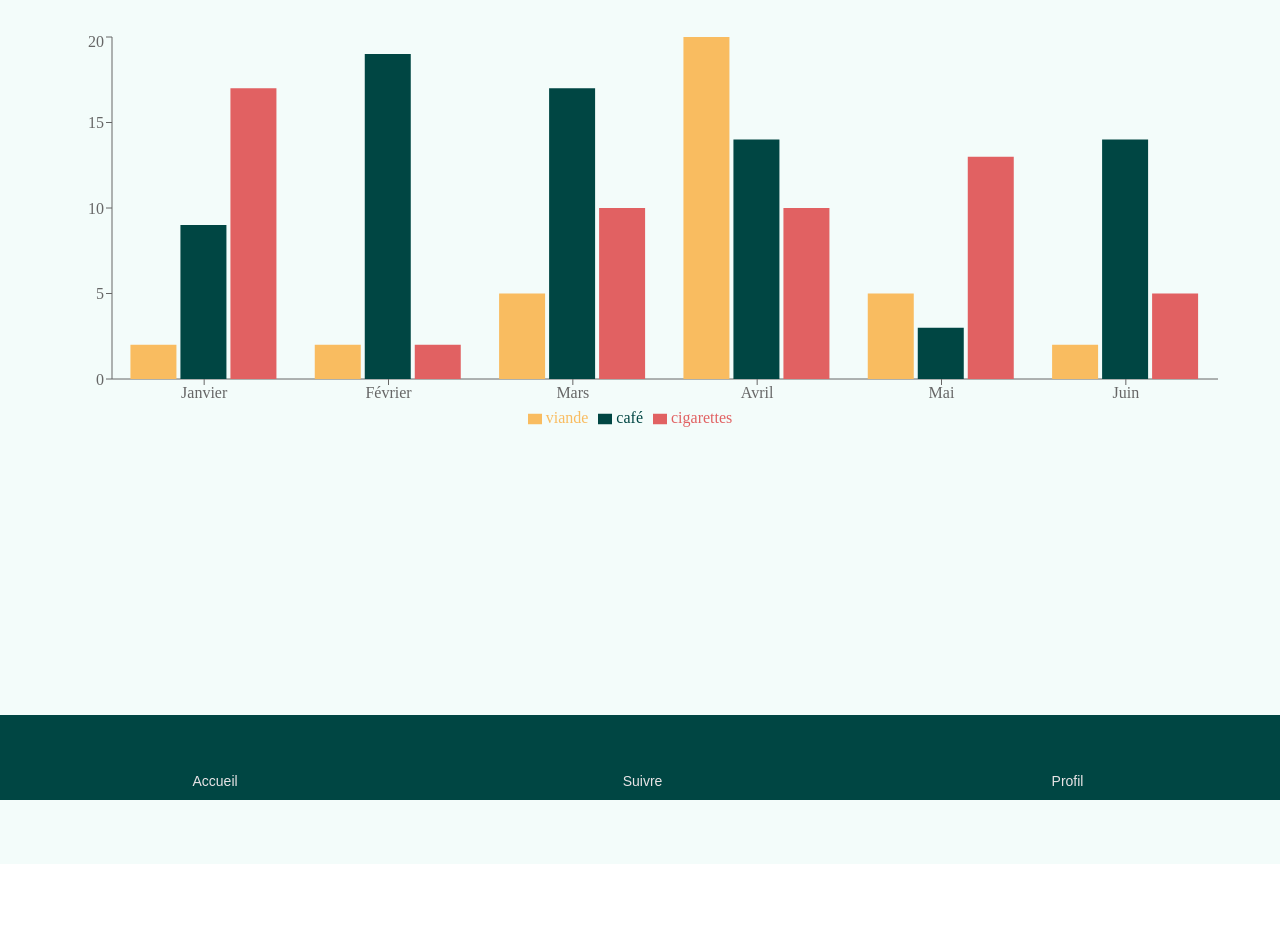
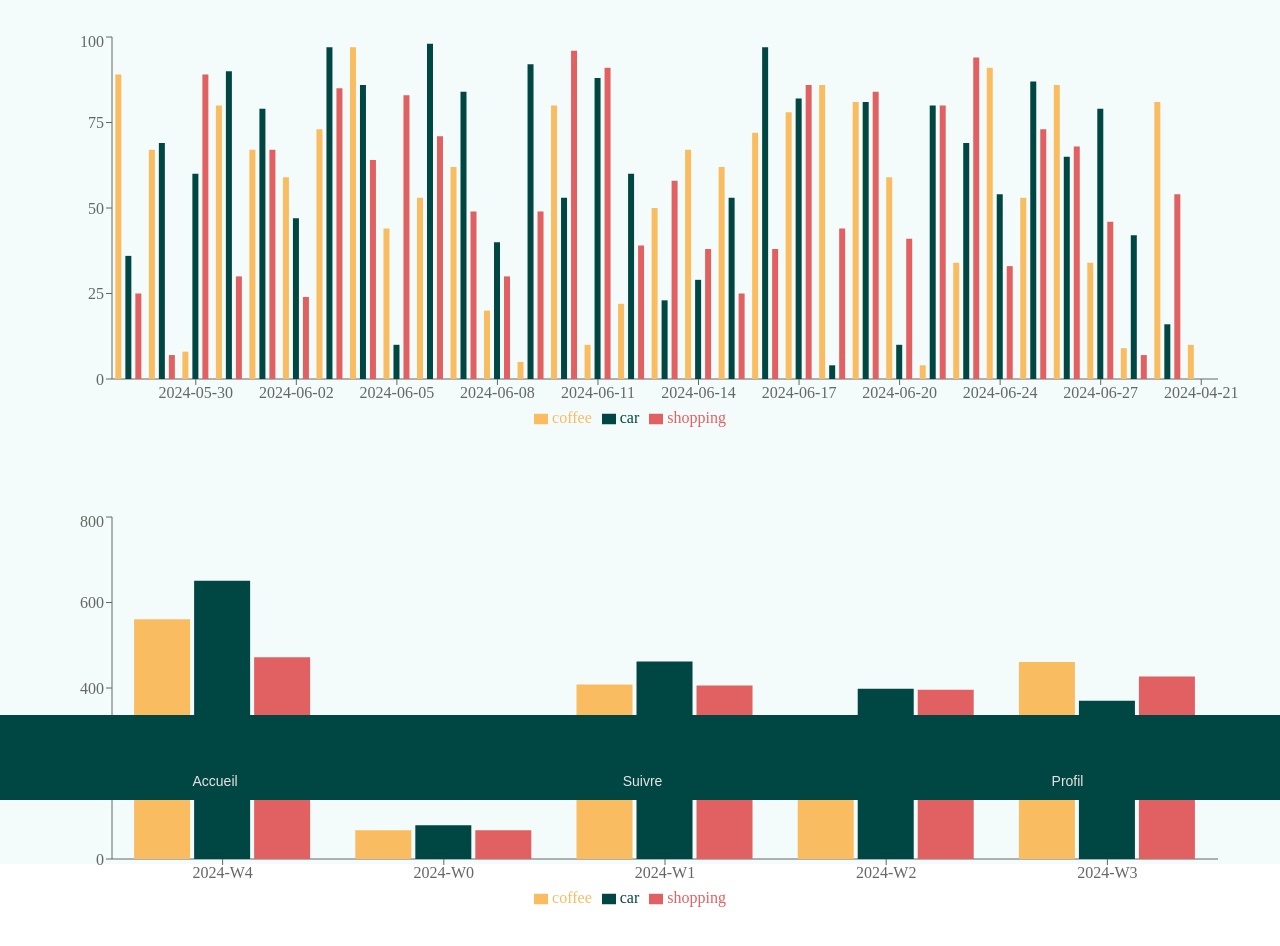
Before and after one commit to Agrumee/moinscestbien, a React (Vite) app in the folder front/: page / in a window 1280 px wide. Shown: the top 946 px of the page. Before the commit the page ends 864 px from the top, so only its background shows below. Built offline with nearby package versions, Linux system fonts and the light colour scheme.

Commit message:
add api endpoint to have all the consumptions and modify chart to handle the right type of data

```diff
--- a/front/src/components/atoms/ConsumptionsChart/ConsumptionsChart.tsx
+++ b/front/src/components/atoms/ConsumptionsChart/ConsumptionsChart.tsx
@@ -1,43 +1,76 @@
+import { useState } from 'react';
 import { BarChart, Bar, XAxis, YAxis, CartesianGrid, Tooltip, Legend, ResponsiveContainer } from 'recharts';
 import "./ConsumptionsChart.scss";
 
-// Génération de données aléatoires
-const generateRandomData = () => {
-  const months = ['Janvier', 'Février', 'Mars', 'Avril', 'Mai', 'Juin'];
-  return months.map(month => ({
-    name: month,
-    viande: Math.floor(Math.random() * 21),
-    café: Math.floor(Math.random() * 21),
-    cigarettes: Math.floor(Math.random() * 21),
+const COLORS = ['#F9BC60', '#004643', '#E16162', '#DD614A', '#3a86ff', '#73a580', '#f28482'];
+
+interface ConsumptionsChartProps {
+  className?: string;
+  data: Array<{ date: string; product: string; quantity: number }>;
+  period: 'daily' | 'weekly' | 'monthly';
+}
+
+const groupDataByPeriod = (data: Array<{ date: string; product: string; quantity: number }>, period: 'daily' | 'weekly' | 'monthly') => {
+  const groupedData: { [key: string]: { [key: string]: number } } = {};
+
+  data.forEach(({ date, product, quantity }) => {
+    const dateObj = new Date(date);
+    let key: string;
+
+    switch (period) {
+      case 'daily':
+        key = date;
+        break;
+      case 'weekly':
+        const week = `${dateObj.getFullYear()}-W${Math.ceil((dateObj.getDate() + 1 - dateObj.getDay()) / 7)}`;
+        key = week;
+        break;
+      case 'monthly':
+        key = `${dateObj.getFullYear()}-${dateObj.getMonth() + 1}`;
+        break;
+      default:
+        key = date;
+    }
+
+    if (!groupedData[key]) {
+      groupedData[key] = {};
+    }
+
+    if (!groupedData[key][product]) {
+      groupedData[key][product] = 0;
+    }
+
+    groupedData[key][product] += quantity;
+  });
+
+  return Object.entries(groupedData).map(([key, values]) => ({
+    name: key,
+    ...values
   }));
 };
 
-const data = generateRandomData();
+const getColor = (index: number) => COLORS[index % COLORS.length];
 
-interface ConsumptionsChartProps {
-  className?: string;
-}
+export default function ConsumptionsChart({ className, data, period }: ConsumptionsChartProps) {
+  const transformedData = groupDataByPeriod(data, period);
 
-export default function ConsumptionsChart({ className }: ConsumptionsChartProps) {
+  // Récupérer les produits uniques
+  const products = Array.from(new Set(transformedData.flatMap(d => Object.keys(d).filter(k => k !== 'name'))));
+
   return (
     <div className={`a-consumptions-chart ${className}`}>
       <ResponsiveContainer width="100%" height={400}>
         <BarChart
-          data={data}
-          margin={{
-            top: 5,
-            right: 30,
-            left: 20,
-            bottom: 5,
-          }}
+          data={transformedData}
+          margin={{ top: 5, right: 30, left: 20, bottom: 5 }}
         >
           <XAxis dataKey="name" />
           <YAxis />
           <Tooltip />
           <Legend />
-          <Bar dataKey="viande" fill="#F9BC60" />
-          <Bar dataKey="café" fill="#004643" />
-          <Bar dataKey="cigarettes" fill="#E16162" />
+          {products.map((product, index) => (
+            <Bar key={product} dataKey={product} fill={getColor(index)} />
+          ))}
         </BarChart>
       </ResponsiveContainer>
     </div>
--- a/front/src/pages/Home.tsx
+++ b/front/src/pages/Home.tsx
@@ -4,8 +4,119 @@ import Toast from "../components/molecules/Toast/Toast";
 import ConsumptionsChart from "../components/atoms/ConsumptionsChart/ConsumptionsChart";
 
 const Home = () => {
+
+  // Exemple de données
+const data = [
+  { "quantity": 89.0, "date": "2024-05-28", "product": "coffee" },
+  { "quantity": 67.0, "date": "2024-05-29", "product": "coffee" },
+  { "quantity": 8.0, "date": "2024-05-30", "product": "coffee" },
+  { "quantity": 80.0, "date": "2024-05-31", "product": "coffee" },
+  { "quantity": 67.0, "date": "2024-06-01", "product": "coffee" },
+  { "quantity": 59.0, "date": "2024-06-02", "product": "coffee" },
+  { "quantity": 73.0, "date": "2024-06-03", "product": "coffee" },
+  { "quantity": 97.0, "date": "2024-06-04", "product": "coffee" },
+  { "quantity": 44.0, "date": "2024-06-05", "product": "coffee" },
+  { "quantity": 53.0, "date": "2024-06-06", "product": "coffee" },
+  { "quantity": 62.0, "date": "2024-06-07", "product": "coffee" },
+  { "quantity": 20.0, "date": "2024-06-08", "product": "coffee" },
+  { "quantity": 5.0, "date": "2024-06-09", "product": "coffee" },
+  { "quantity": 80.0, "date": "2024-06-10", "product": "coffee" },
+  { "quantity": 10.0, "date": "2024-06-11", "product": "coffee" },
+  { "quantity": 22.0, "date": "2024-06-12", "product": "coffee" },
+  { "quantity": 50.0, "date": "2024-06-13", "product": "coffee" },
+  { "quantity": 67.0, "date": "2024-06-14", "product": "coffee" },
+  { "quantity": 62.0, "date": "2024-06-15", "product": "coffee" },
+  { "quantity": 72.0, "date": "2024-06-16", "product": "coffee" },
+  { "quantity": 78.0, "date": "2024-06-17", "product": "coffee" },
+  { "quantity": 86.0, "date": "2024-06-18", "product": "coffee" },
+  { "quantity": 81.0, "date": "2024-06-19", "product": "coffee" },
+  { "quantity": 59.0, "date": "2024-06-20", "product": "coffee" },
+  { "quantity": 4.0, "date": "2024-06-22", "product": "coffee" },
+  { "quantity": 34.0, "date": "2024-06-23", "product": "coffee" },
+  { "quantity": 91.0, "date": "2024-06-24", "product": "coffee" },
+  { "quantity": 53.0, "date": "2024-06-25", "product": "coffee" },
+  { "quantity": 86.0, "date": "2024-06-26", "product": "coffee" },
+  { "quantity": 34.0, "date": "2024-06-27", "product": "coffee" },
+  { "quantity": 9.0, "date": "2024-06-28", "product": "coffee" },
+  { "quantity": 36.0, "date": "2024-05-28", "product": "car" },
+  { "quantity": 69.0, "date": "2024-05-29", "product": "car" },
+  { "quantity": 60.0, "date": "2024-05-30", "product": "car" },
+  { "quantity": 90.0, "date": "2024-05-31", "product": "car" },
+  { "quantity": 79.0, "date": "2024-06-01", "product": "car" },
+  { "quantity": 47.0, "date": "2024-06-02", "product": "car" },
+  { "quantity": 97.0, "date": "2024-06-03", "product": "car" },
+  { "quantity": 86.0, "date": "2024-06-04", "product": "car" },
+  { "quantity": 10.0, "date": "2024-06-05", "product": "car" },
+  { "quantity": 98.0, "date": "2024-06-06", "product": "car" },
+  { "quantity": 84.0, "date": "2024-06-07", "product": "car" },
+  { "quantity": 40.0, "date": "2024-06-08", "product": "car" },
+  { "quantity": 92.0, "date": "2024-06-09", "product": "car" },
+  { "quantity": 53.0, "date": "2024-06-10", "product": "car" },
+  { "quantity": 88.0, "date": "2024-06-11", "product": "car" },
+  { "quantity": 60.0, "date": "2024-06-12", "product": "car" },
+  { "quantity": 23.0, "date": "2024-06-13", "product": "car" },
+  { "quantity": 29.0, "date": "2024-06-14", "product": "car" },
+  { "quantity": 53.0, "date": "2024-06-15", "product": "car" },
+  { "quantity": 97.0, "date": "2024-06-16", "product": "car" },
+  { "quantity": 82.0, "date": "2024-06-17", "product": "car" },
+  { "quantity": 4.0, "date": "2024-06-18", "product": "car" },
+  { "quantity": 81.0, "date": "2024-06-19", "product": "car" },
+  { "quantity": 10.0, "date": "2024-06-20", "product": "car" },
+  { "quantity": 16.0, "date": "2024-06-21", "product": "car" },
+  { "quantity": 80.0, "date": "2024-06-22", "product": "car" },
+  { "quantity": 69.0, "date": "2024-06-23", "product": "car" },
+  { "quantity": 54.0, "date": "2024-06-24", "product": "car" },
+  { "quantity": 87.0, "date": "2024-06-25", "product": "car" },
+  { "quantity": 65.0, "date": "2024-06-26", "product": "car" },
+  { "quantity": 79.0, "date": "2024-06-27", "product": "car" },
+  { "quantity": 42.0, "date": "2024-06-28", "product": "car" },
+  { "quantity": 25.0, "date": "2024-05-28", "product": "shopping" },
+  { "quantity": 7.0, "date": "2024-05-29", "product": "shopping" },
+  { "quantity": 89.0, "date": "2024-05-30", "product": "shopping" },
+  { "quantity": 30.0, "date": "2024-05-31", "product": "shopping" },
+  { "quantity": 67.0, "date": "2024-06-01", "product": "shopping" },
+  { "quantity": 24.0, "date": "2024-06-02", "product": "shopping" },
+  { "quantity": 85.0, "date": "2024-06-03", "product": "shopping" },
+  { "quantity": 64.0, "date": "2024-06-04", "product": "shopping" },
+  { "quantity": 83.0, "date": "2024-06-05", "product": "shopping" },
+  { "quantity": 71.0, "date": "2024-06-06", "product": "shopping" },
+  { "quantity": 49.0, "date": "2024-06-07", "product": "shopping" },
+  { "quantity": 30.0, "date": "2024-06-08", "product": "shopping" },
+  { "quantity": 49.0, "date": "2024-06-09", "product": "shopping" },
+  { "quantity": 96.0, "date": "2024-06-10", "product": "shopping" },
+  { "quantity": 91.0, "date": "2024-06-11", "product": "shopping" },
+  { "quantity": 39.0, "date": "2024-06-12", "product": "shopping" },
+  { "quantity": 58.0, "date": "2024-06-13", "product": "shopping" },
+  { "quantity": 38.0, "date": "2024-06-14", "product": "shopping" },
+  { "quantity": 25.0, "date": "2024-06-15", "product": "shopping" },
+  { "quantity": 38.0, "date": "2024-06-16", "product": "shopping" },
+  { "quantity": 86.0, "date": "2024-06-17", "product": "shopping" },
+  { "quantity": 44.0, "date": "2024-06-18", "product": "shopping" },
+  { "quantity": 84.0, "date": "2024-06-19", "product": "shopping" },
+  { "quantity": 41.0, "date": "2024-06-20", "product": "shopping" },
+  { "quantity": 80.0, "date": "2024-06-22", "product": "shopping" },
+  { "quantity": 94.0, "date": "2024-06-23", "product": "shopping" },
+  { "quantity": 33.0, "date": "2024-06-24", "product": "shopping" },
+  { "quantity": 73.0, "date": "2024-06-25", "product": "shopping" },
+  { "quantity": 68.0, "date": "2024-06-26", "product": "shopping" },
+  { "quantity": 46.0, "date": "2024-06-27", "product": "shopping" },
+  { "quantity": 7.0, "date": "2024-06-28", "product": "shopping" },
+  { "quantity": 54.0, "date": "2024-06-21", "product": "shopping" },
+  { "quantity": 81.0, "date": "2024-06-21", "product": "coffee" },
+  { "quantity": 10.0, "date": "2024-04-21", "product": "coffee" }
+];
+
   return (
-      <ConsumptionsChart/>
+    <>
+    <ConsumptionsChart
+      data={data}
+      period="daily"
+    />
+    <ConsumptionsChart
+      data={data}
+      period="weekly"
+    />
+    </>
   );
 };
 
```
